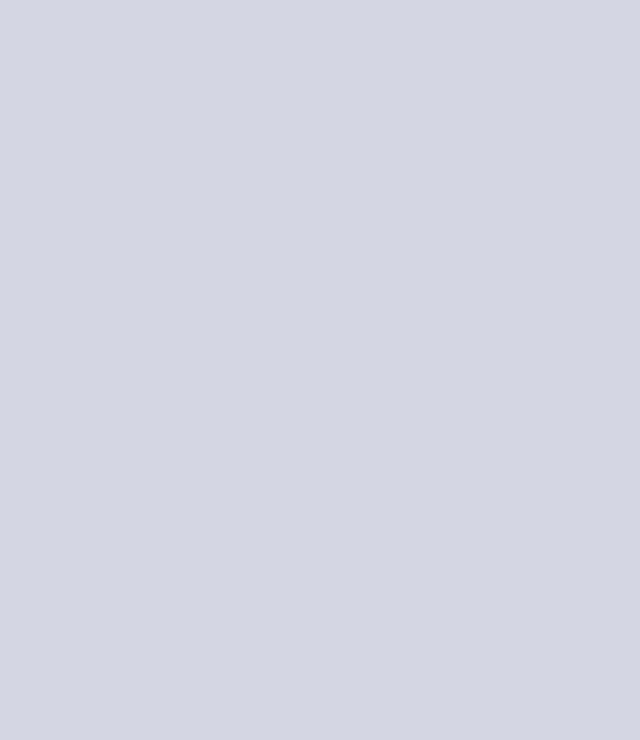
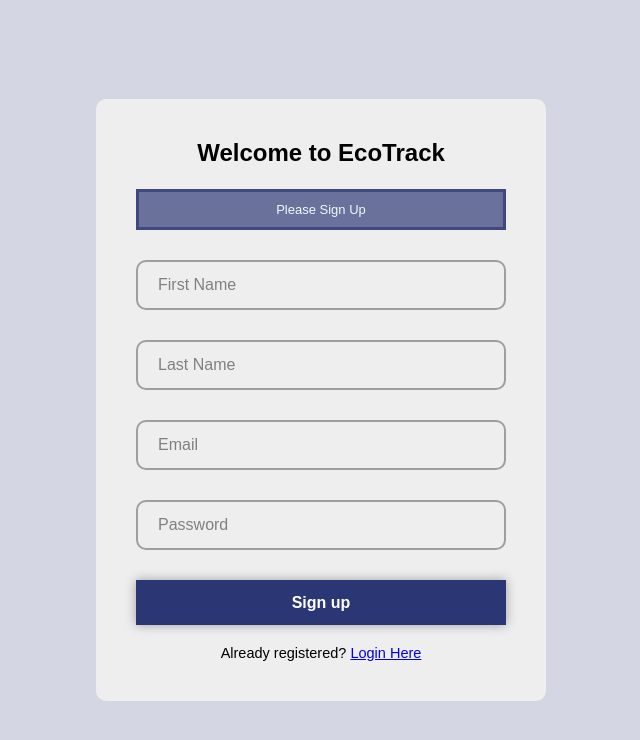
Before and after one commit to ssmdvc/ECOTRACK, a React (Create React App) app in the folder ecotrack/: page / in a window 1280 px wide. Before the commit this address had no page. Shown: the top 740 px of the page, without its empty margins (319-959 px from the left). Built offline with nearby package versions, Linux system fonts and the light colour scheme.

Commit message:
updated app.js
edit exact path, in routes

```diff
--- a/ecotrack/src/App.js
+++ b/ecotrack/src/App.js
@@ -1,7 +1,8 @@
-import React from "react";
+import React from 'react';
 import {BrowserRouter, Routes, Route} from 'react-router-dom';
 import { ToastContainer } from "react-toastify";
 import 'react-toastify/dist/ReactToastify.css';
+
 import SignUpForm from "./Components/SignUpForm/SignUpForm";
 import LoginForm from "./Components/LoginForm/LoginForm";
 import Dashboard from "./Components/Dashboard";
@@ -10,7 +11,8 @@ function App() {
   return (
     <BrowserRouter>
     <Routes>
-      <Route path="/signup" element={<SignUpForm />}></Route>
+      <Route exact path="/" element={<SignUpForm />}></Route>
+      <Route exact path="/signup" element={<SignUpForm />}></Route>
       <Route path="/login" element={<LoginForm />}></Route>
       <Route path="/dashboard" element={<Dashboard />}></Route>
     </Routes>
```
